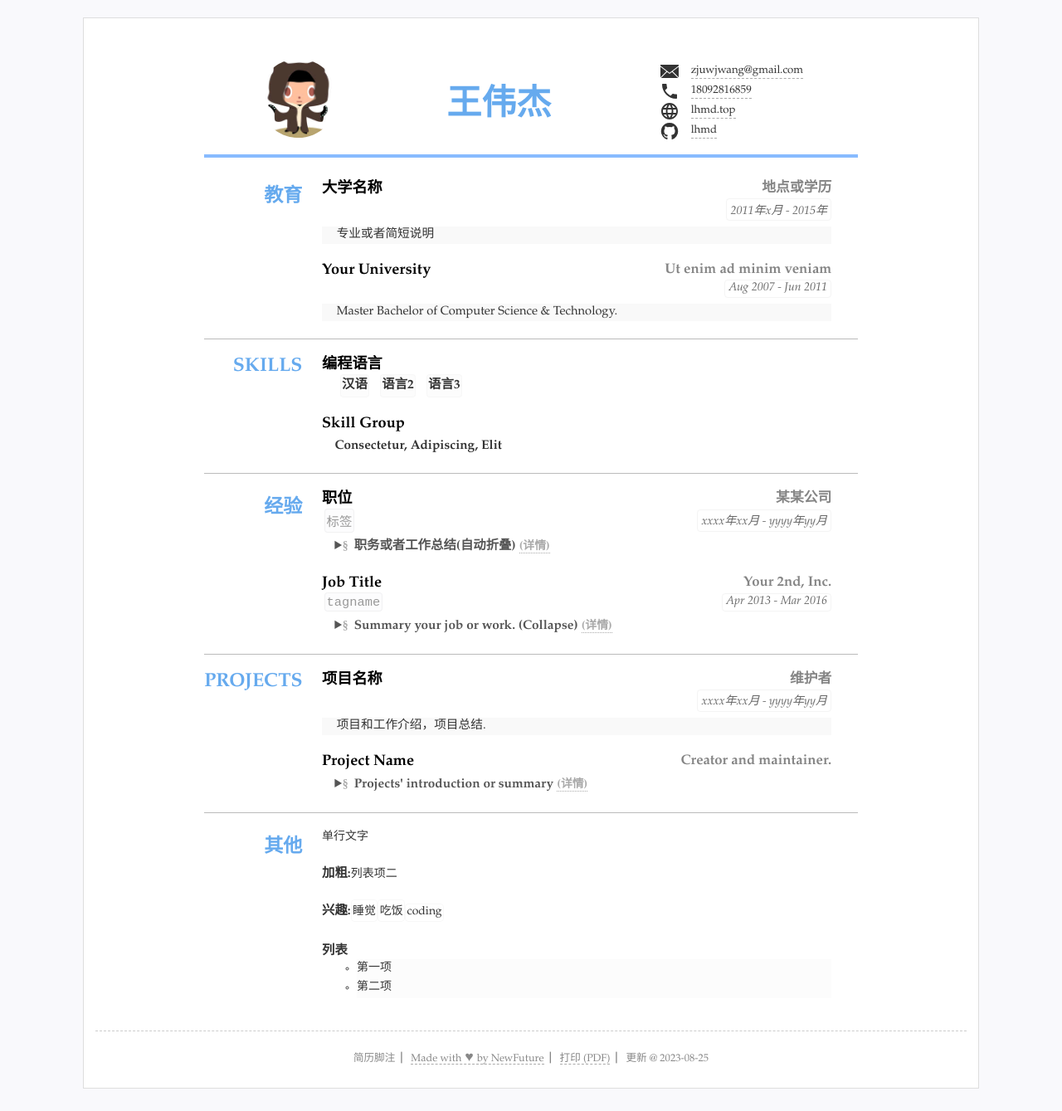
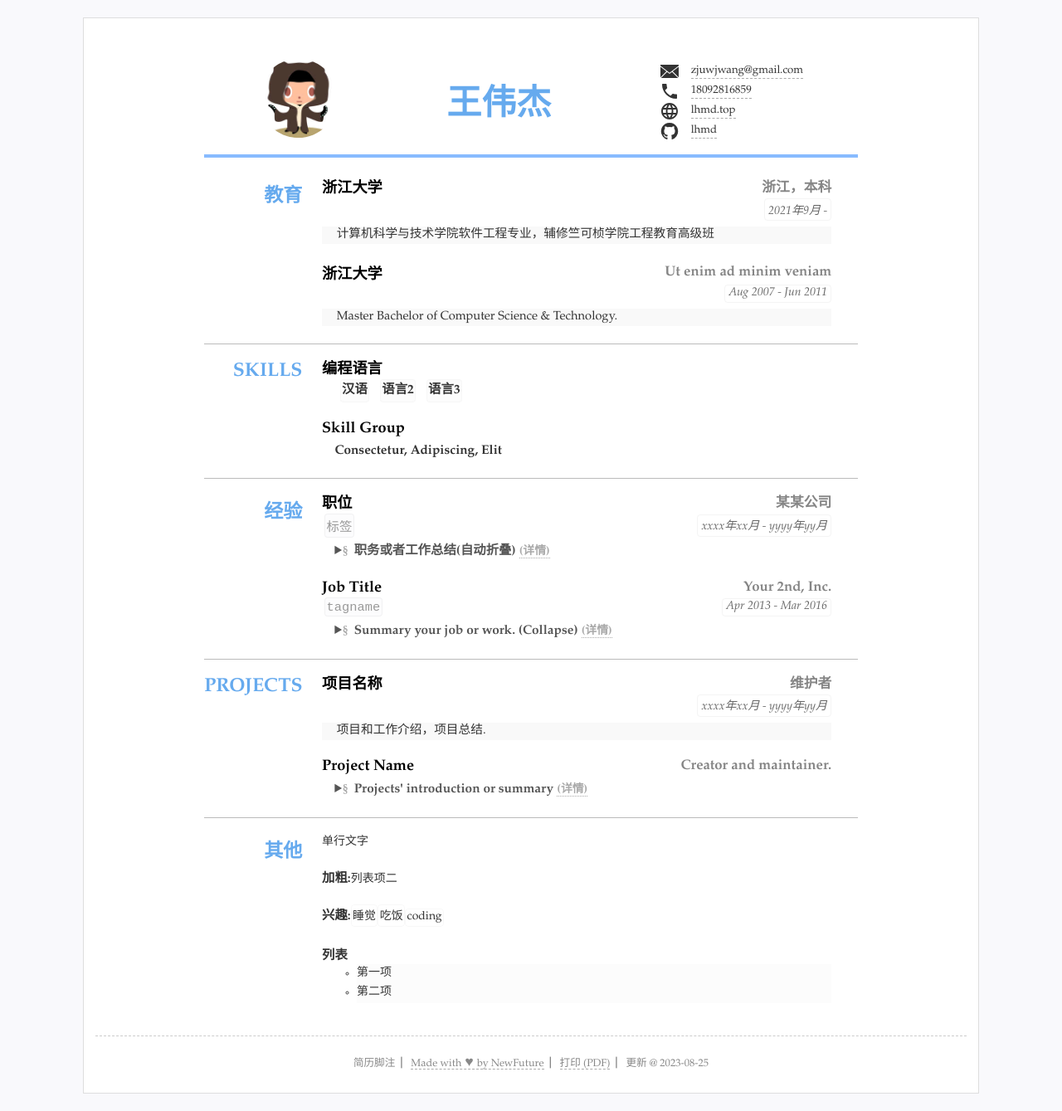
Before and after one commit to lhmd/CV, a Jekyll site: the page built from index.html, in a window 1280 px wide. Shown: the whole page at 83% size. Built offline with Jekyll 4.4.1, drawn with Linux system fonts in a browser that asks for light colours.

Commit message:
Update resume.yml

```diff
--- a/_data/resume.yml
+++ b/_data/resume.yml
@@ -30,11 +30,11 @@ main: #简历主要内容，
 - type: education #类别为ID
   name: 教育 #显示名称，空则使用type
   content: #内容基本格式 标题-副标题-日期-详细内容 (都允许空)
-  - title: 大学名称
-    duration: "2011年x月 - 2015年"
-    sub: 地点或学历
-    detail: 专业或者简短说明
-  - title: Your University
+  - title: 浙江大学
+    duration: "2021年9月 - "
+    sub: 浙江，本科
+    detail: 计算机科学与技术学院软件工程专业，辅修竺可桢学院工程教育高级班
+  - title: 浙江大学
     duration: Aug 2007 - Jun 2011
     sub: Ut enim ad minim veniam
     detail: Master Bachelor of Computer Science & Technology.
```
